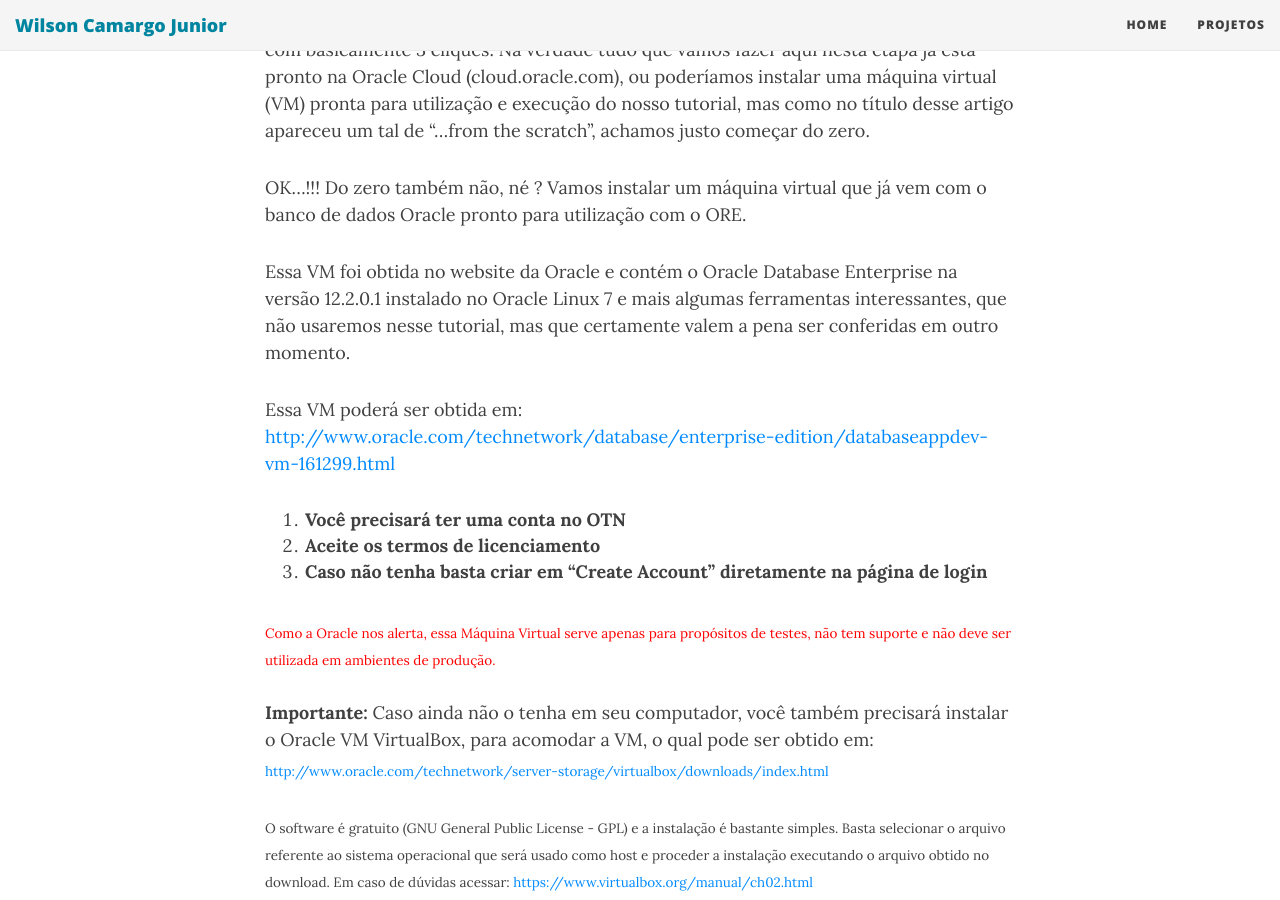
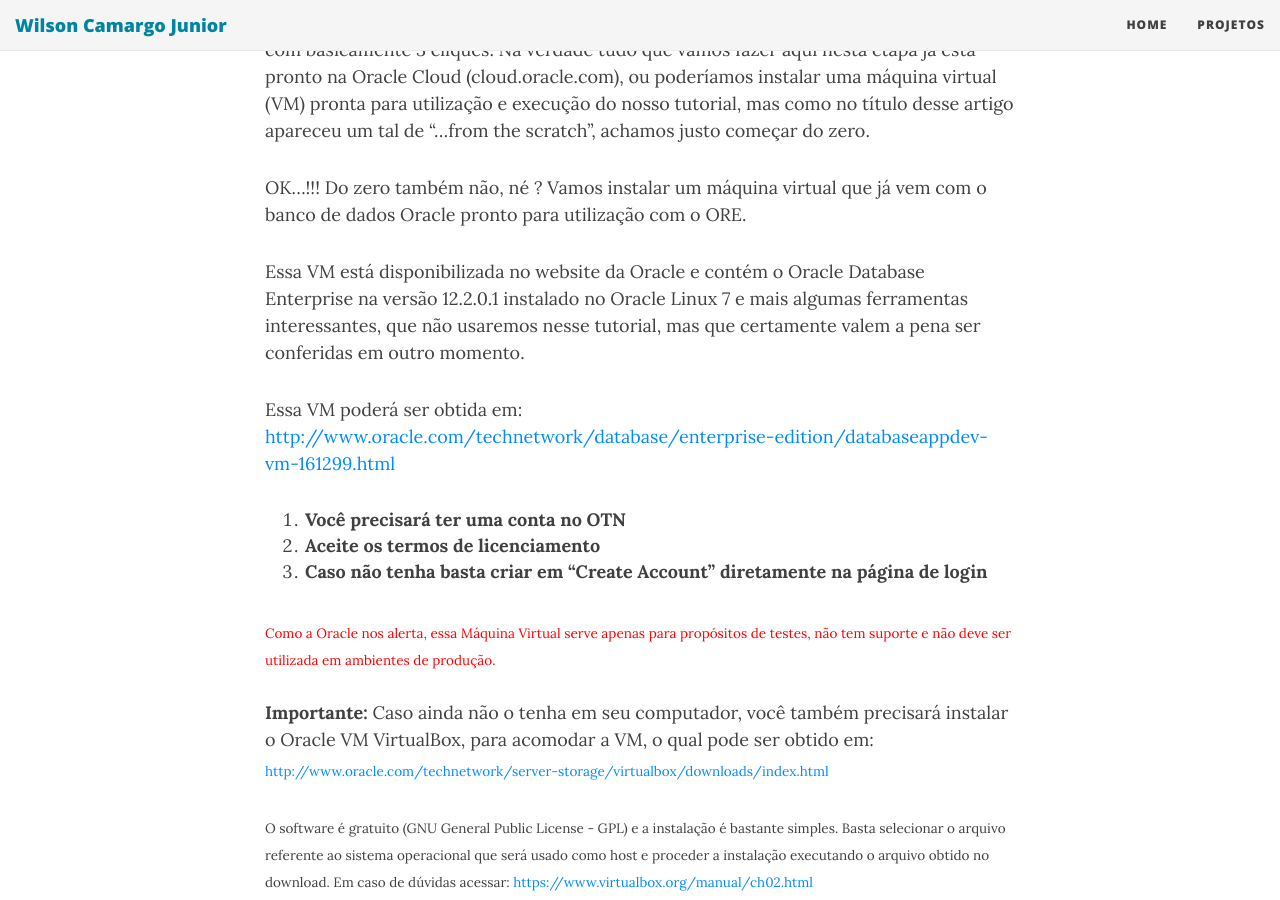
Before and after one commit to wilson-camargo-jr/teste, a Jekyll site: the page built from _posts/2018-06-17-ANN-ORE-P2.md, in a window 1280 px wide and 900 px high, scrolled down 697 px. Built offline with Jekyll 4.4.1, drawn with Linux system fonts in a browser that asks for light colours; nearby versions of some CDN libraries.

Commit message:
Update 2018-06-17-ANN-ORE-P2.md

```diff
--- a/_posts/2018-06-17-ANN-ORE-P2.md
+++ b/_posts/2018-06-17-ANN-ORE-P2.md
@@ -12,7 +12,7 @@
 
 OK...!!! Do zero também não, né ? Vamos instalar um máquina virtual que já vem com o banco de dados Oracle pronto para utilização com o ORE.
 
-Essa VM foi obtida no website da Oracle e contém o Oracle Database Enterprise na versão 12.2.0.1 instalado no Oracle Linux 7 e mais algumas ferramentas interessantes, que não usaremos nesse tutorial, mas que certamente valem a pena ser conferidas em outro momento.
+Essa VM está disponibilizada no website da Oracle e contém o Oracle Database Enterprise na versão 12.2.0.1 instalado no Oracle Linux 7 e mais algumas ferramentas interessantes, que não usaremos nesse tutorial, mas que certamente valem a pena ser conferidas em outro momento.
 
 Essa VM poderá ser obtida em:
 [http://www.oracle.com/technetwork/database/enterprise-edition/databaseappdev-vm-161299.html](http://www.oracle.com/technetwork/database/enterprise-edition/databaseappdev-vm-161299.html)
```
